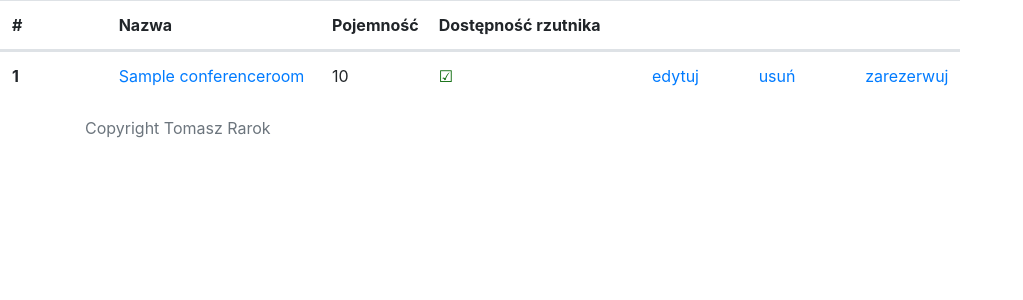
After one commit to Tomfif/Room_reservation--Django, a Django app: page / in a window 1280 px wide. The commit adds this page. Shown: the top 300 px of the page, without its empty margins (0-1023 px from the left). Run offline with Django 3.2, Linux system fonts and the light colour scheme; tables that the repository leaves empty hold one stand-in row (values such as "Sample post"); some libraries are stand-ins or nearby versions.

Commit message:
Rooms / Delete

```diff
--- a/reservation/reservation/urls.py
+++ b/reservation/reservation/urls.py
@@ -16,9 +16,12 @@ Including another URLconf
 from django.contrib import admin
 from django.urls import path
 
-from reservation_app.views import AddRoomView
+from reservation_app.views import AddRoomView, RoomListView, DeleteRoomView
+
 
 urlpatterns = [
     path('admin/', admin.site.urls),
     path('room/new/', AddRoomView.as_view(), name="add-room"),
+    path('', RoomListView.as_view(), name="room-list"),
+    path('room/delete/<int:room_id>/', DeleteRoomView.as_view(), name="delete-room"),
 ]
--- a/reservation/reservation_app/templates/base.html
+++ b/reservation/reservation_app/templates/base.html
@@ -25,5 +25,14 @@
 {% endblock %}
 
 </body>
+<footer class="footer">
+
+      <div class="container">
+
+        <span class="text-muted">Copyright Tomasz Rarok</span>
+
+      </div>
+
+    </footer>
 
 </html>
--- /dev/null
+++ b/reservation/reservation_app/templates/rooms.html
@@ -0,0 +1,76 @@
+{% extends 'base.html' %}
+{% block content %}
+<table class="table">
+
+  <thead>
+
+    <tr class="d-flex">
+
+      <th scope="col" class="col-1">#</th>
+
+      <th scope="col" class="col-2">Nazwa</th>
+
+      <th scope="col" class="col-1">Pojemność</th>
+
+      <th scope="col" class="col-5" colspan="4">Dostępność rzutnika</th>
+
+    </tr>
+
+  </thead>
+
+  <tbody>
+
+    {% for room in rooms %}
+
+    <tr class="d-flex">
+
+      <th scope="row" class="col-1">{{ room.id }}</th>
+
+      <td class="col-2">
+
+        <a href="/room/{{ room.id }}/">{{ room.name }}</a>
+
+      </td>
+
+      <td class="col-1">{{ room.capacity }}</td>
+
+      {% if room.projector_availability %}
+
+        <td class="col-2" style="color:darkgreen;">&#9745;</td>
+
+      {% else %}
+
+        <td class="col-2" style="color:red;">&#9746;</td>
+
+      {% endif %}
+
+      <td class="col-1">
+
+        <a href="/room/modify/{{ room.id }}/">edytuj</a>
+
+      </td>
+
+      <td class="col-1">
+
+        <a href="/room/delete/{{ room.id }}/">usuń</a>
+
+      </td>
+
+      <td class="col-1">
+
+        <a href="/room/reserve/{{ room.id }}/">zarezerwuj</a>
+
+      </td>
+
+    </tr>
+
+    {% empty %}
+
+      <tr><td colspan="6">Brak dostępnych sal</td></tr>
+
+    {% endfor %}
+
+  </tbody>
+
+</table>
+{% endblock %}
--- a/reservation/reservation_app/views.py
+++ b/reservation/reservation_app/views.py
@@ -24,3 +24,15 @@ class AddRoomView(View):
             return render(request, "add_room.html", context={"error": "Sala o podanej nazwie istnieje"})
         ConferenceRoom.objects.create(name=name, capacity=capacity, projector_availability=projector)
         return redirect("room-list")
+
+
+class RoomListView(View):
+    def get(self, request):
+        rooms = ConferenceRoom.objects.all()
+        return render(request, "rooms.html", context={"rooms": rooms})
+
+class DeleteRoomView(View):
+    def get(self, request, room_id):
+        room = ConferenceRoom.objects.get(id=room_id)
+        room.delete()
+        return redirect("room-list")
```
